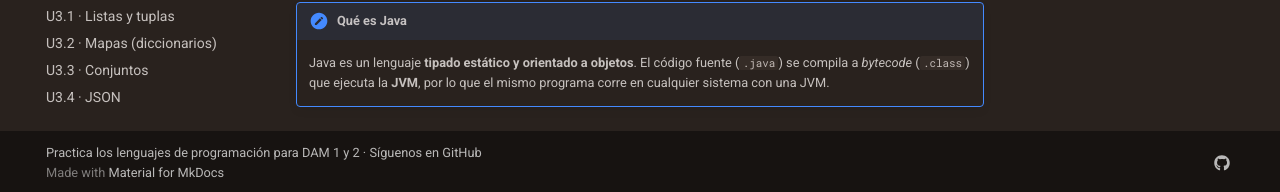
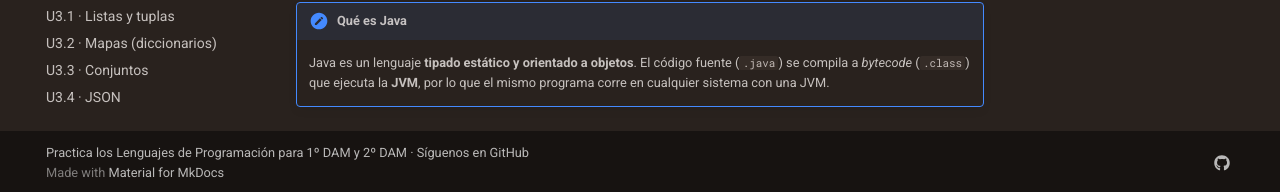
Before and after one commit to apuntes-dam/java-apuntes, an MkDocs documentation site: the page built from docs/index.md, in a window 1280 px wide and 926 px high. Shown: the part 731-923 px from the top of the window. Built offline with MkDocs 1.6.1 and Material for MkDocs 9.7.7, drawn with Linux system fonts in a browser that asks for light colours; comment, search, counter and statistics services are not loaded.

Commit message:
Unifica el titulo: Practica los Lenguajes de Programacion para 1 DAM y 2 DAM
Co-Authored-By: Claude Sonnet 5.5 <noreply@anthropic.com>

```diff
--- a/mkdocs.yml
+++ b/mkdocs.yml
@@ -34,7 +34,7 @@ extra:
     - icon: fontawesome/brands/github
       link: https://github.com/apuntes-dam/
       name: Síguenos en GitHub
-copyright: Practica los lenguajes de programación para DAM 1 y 2 · <a href="https://github.com/apuntes-dam/">Síguenos en GitHub</a>
+copyright: Practica los Lenguajes de Programación para 1º DAM y 2º DAM · <a href="https://github.com/apuntes-dam/">Síguenos en GitHub</a>
 markdown_extensions:
   - admonition
   - tables
```
Also changed, not shown: README.md (+1 -1 lines).
